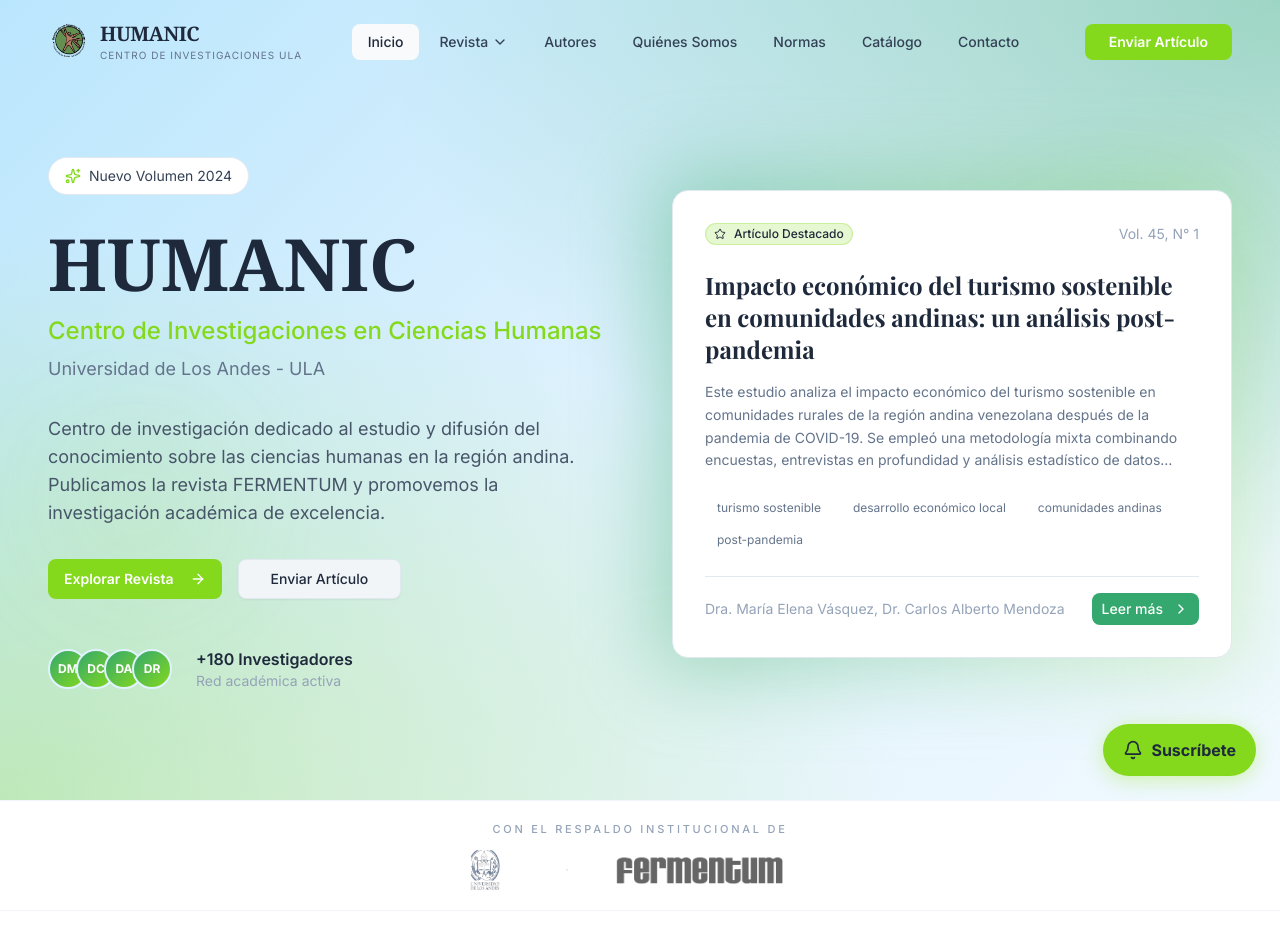
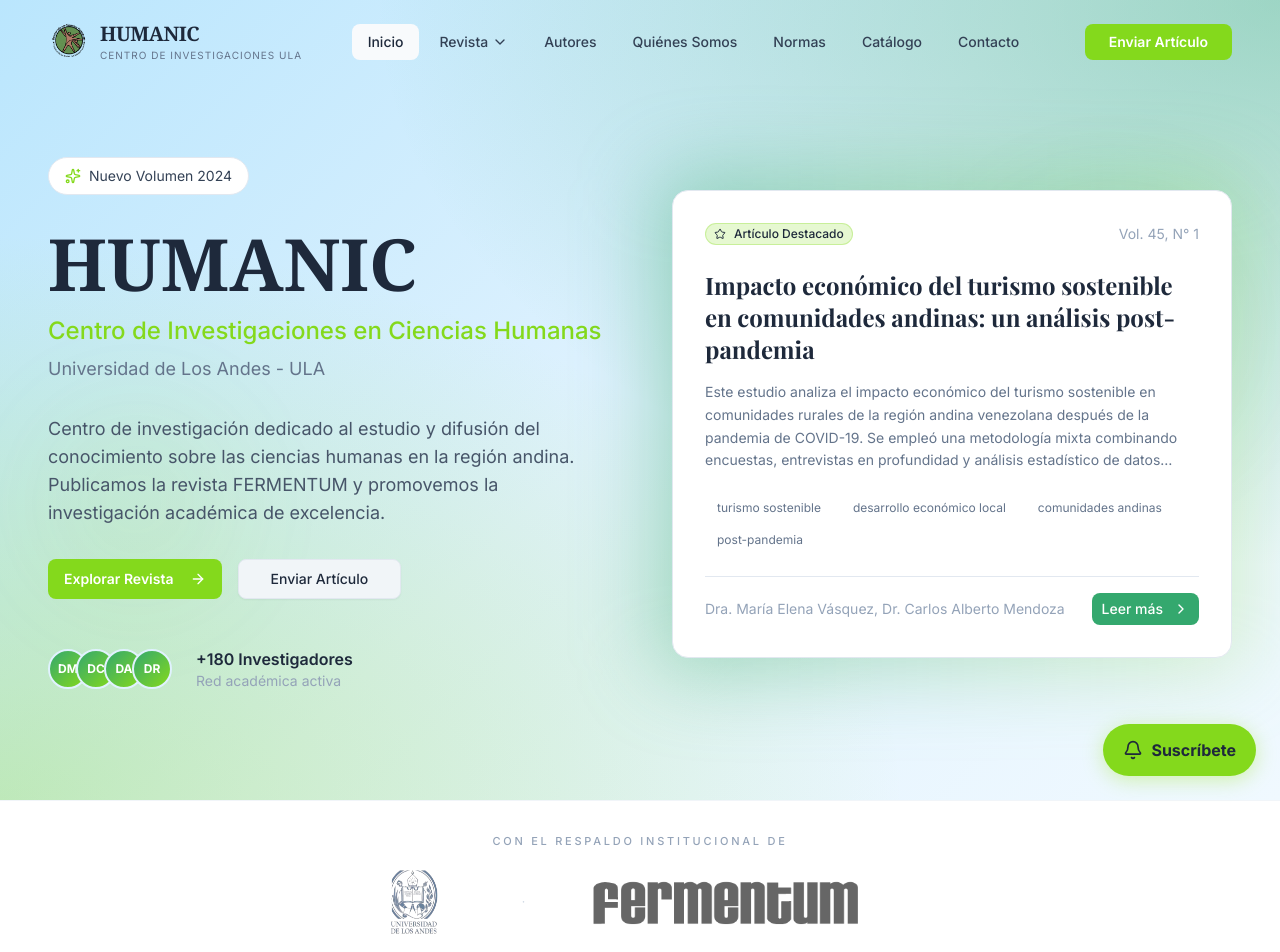
Before and after one commit to wistermarquez90-oss/app, a React (Vite) app: page /#/ in a window 1280 px wide. Shown: the top 952 px of the page. Built offline with nearby package versions, Linux system fonts and the light colour scheme; the HTML template or start-up script is replaced by a standard one.

Commit message:
Increase logo size and section padding for better visibility

```diff
--- a/src/components/ui-custom/PartnersSection.tsx
+++ b/src/components/ui-custom/PartnersSection.tsx
@@ -21,13 +21,13 @@
 
 export function PartnersSection() {
   return (
-    <section className="py-5 bg-white border-y border-slate-100">
+    <section className="py-8 bg-white border-y border-slate-100">
       <div className="w-full section-padding">
-        <p className="text-center text-[11px] uppercase tracking-[0.25em] text-slate-400 font-medium mb-3">
+        <p className="text-center text-[11px] uppercase tracking-[0.25em] text-slate-400 font-medium mb-5">
           Con el respaldo institucional de
         </p>
 
-        <div className="flex items-center justify-center gap-6 sm:gap-10">
+        <div className="flex items-center justify-center gap-8 sm:gap-14">
           {partners.map((partner, index) => (
             <>
               <a
@@ -40,7 +40,7 @@
                 <img
                   src={partner.logo}
                   alt={partner.name}
-                  className="h-8 sm:h-10 w-auto object-contain"
+                  className="h-12 sm:h-16 w-auto object-contain"
                 />
                 <ExternalLink className="w-3 h-3 text-slate-300 ml-2 opacity-0 group-hover:opacity-100 transition-opacity" />
               </a>
```
